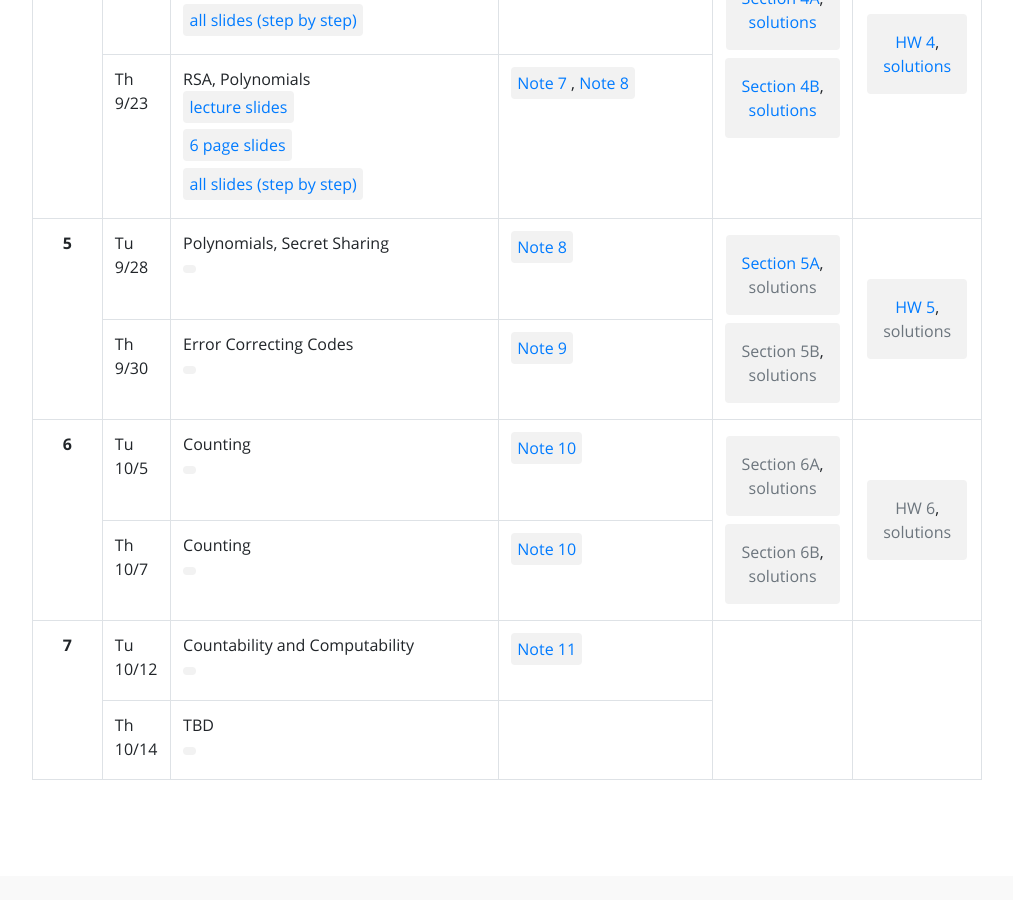
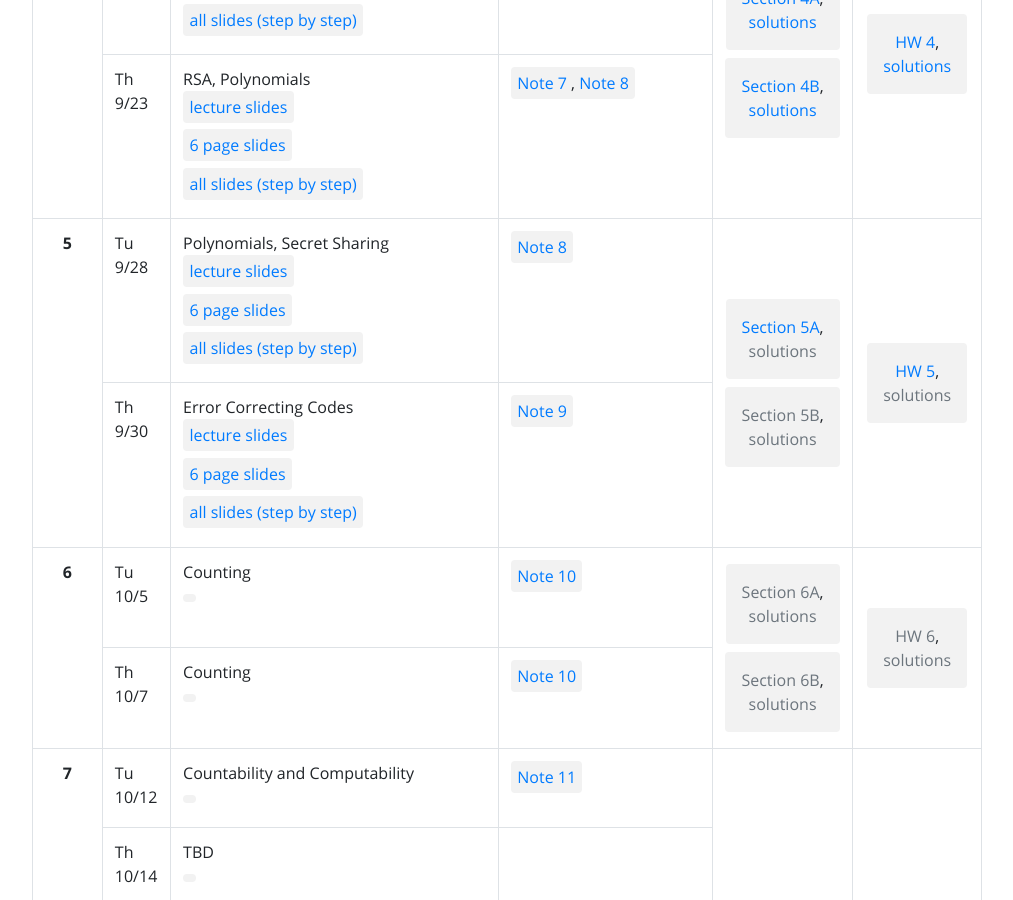
Before and after one commit to tsgoten/cs70-website, a Jekyll site: the page built from index.html, in a window 1280 px wide and 900 px high, scrolled down 1706 px. Shown: the whole window, without its empty margins (133-1146 px from the left). Built offline with Jekyll 4.4.1, drawn with Linux system fonts in a browser that asks for light colours.

Commit message:
lecture 10

```diff
--- a/_data/materials/week_5.yml
+++ b/_data/materials/week_5.yml
@@ -7,8 +7,12 @@
   password:
   mirror:
   resources:
-      - name:
-        url:
+      - name: lecture slides
+        url: assets/lec/lec-10-handout.pdf
+      - name: 6 page slides
+        url: assets/lec/lec-10-6up.pdf
+      - name: all slides (step by step)
+        url: assets/lec/lec-10.pdf
 - type: lec
   date: "9/30"
   week: 5
@@ -18,5 +22,9 @@
   password:
   mirror:
   resources:
-      - name:
-        url:
+      - name: lecture slides
+        url: assets/lec/lec-11-handout.pdf
+      - name: 6 page slides
+        url: assets/lec/lec-11-6up.pdf
+      - name: all slides (step by step)
+        url: assets/lec/lec-11.pdf
```
Also changed, not shown: 3 other files.
